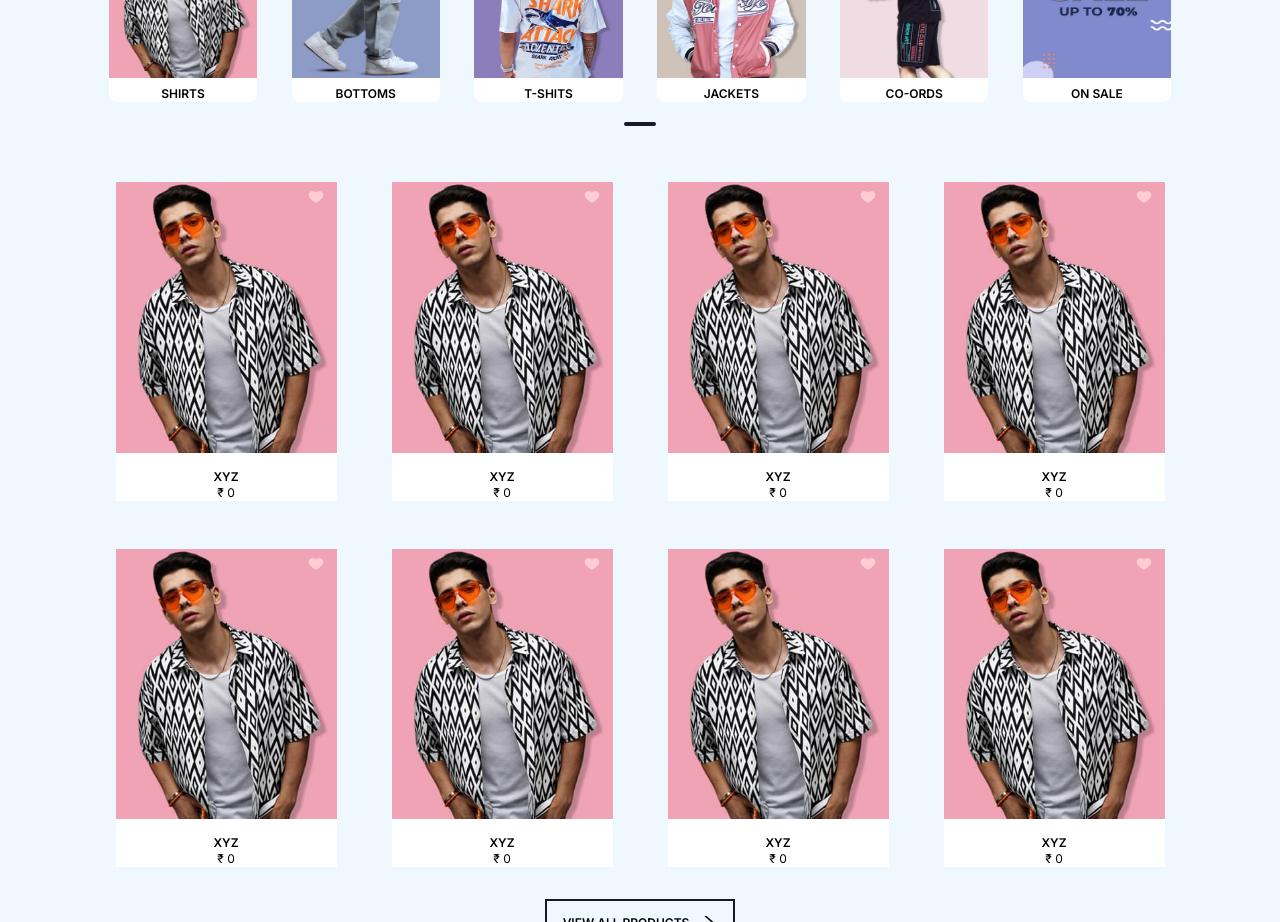
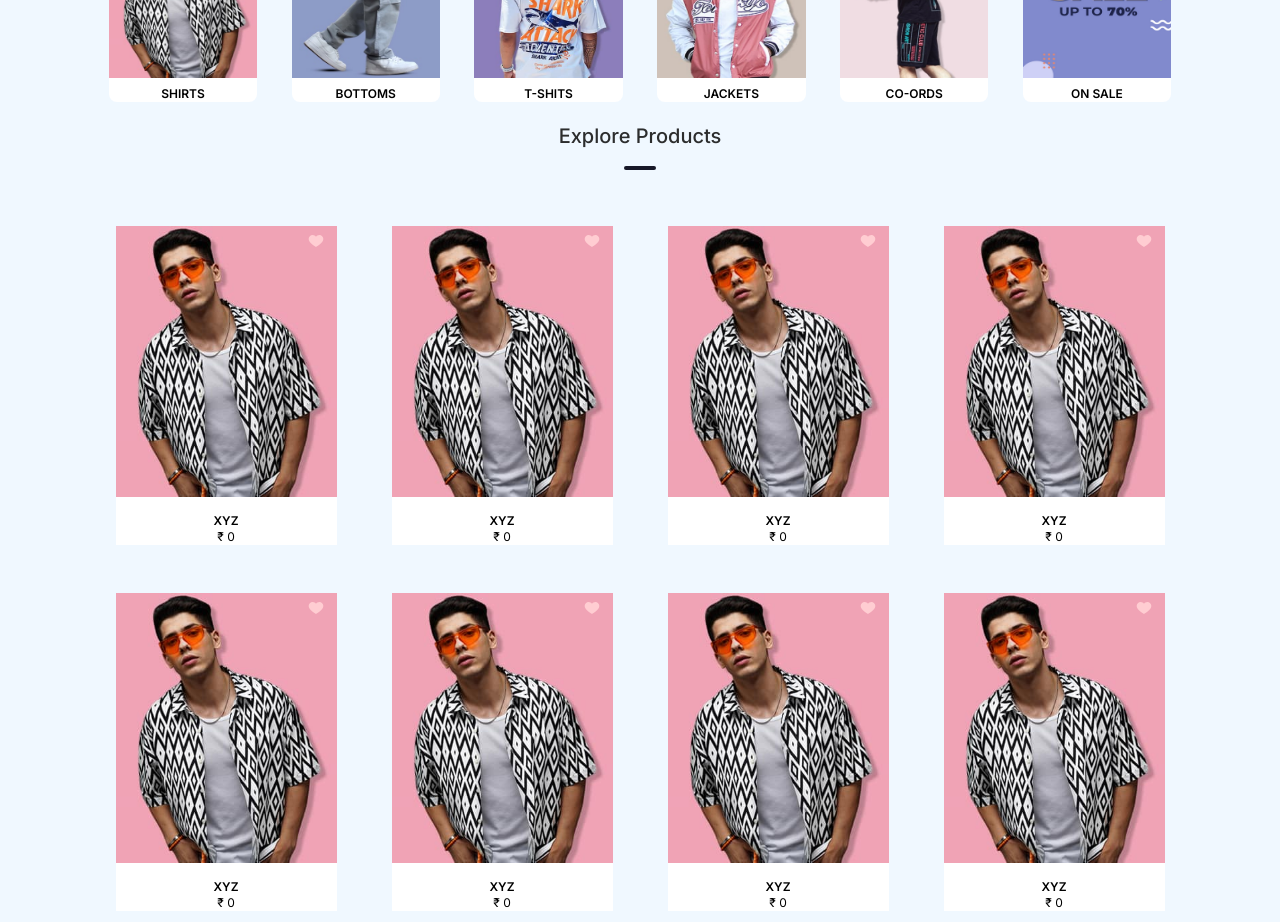
Before and after one commit to sahishanu/ecom-fe, a Next.js app: page / in a window 1280 px wide. Shown: the part 1220-2142 px from the top of the page. Built offline with nearby package versions, Linux system fonts and the light colour scheme.

Commit message:
title prop passed to product listing page

```diff
--- a/src/pages/index.tsx
+++ b/src/pages/index.tsx
@@ -17,7 +17,7 @@ export default function Home() {
       <Heroslider/>
       <StoreunderSection/>
       <ExploreCatagorie/>
-      <ExploreProducts/>
+      <ExploreProducts title={'Explore Products'}/>
       <Footer/>
 
     </main>  )
--- a/src/pages/productlisting.tsx
+++ b/src/pages/productlisting.tsx
@@ -8,7 +8,7 @@ import { useRouter } from "next/router";
 import React from "react"
 import {} from "react-icons"
 import { BsFillArrowUpCircleFill } from "react-icons/bs";
-
+import{ProductList,ProductModel} from "../models/product";
 interface Props{
     title:string;
     subtitle?:string;
@@ -22,7 +22,7 @@ const productlisting:React.FC<{}>=()=>{
     return (
         <div>
             <Navbar/>
-            <span className="uppercase text-xs px-3  "><Link className="text-blue-700" href={"/"}>home</Link>&gt; Explore Products</span>
+            <span className="uppercase text-xs px-3  "><Link className="text-blue-700" href={"/"}>home</Link>&gt; {title}</span>
 
             <Sectionheader  title={title}/>
             <div>
```
